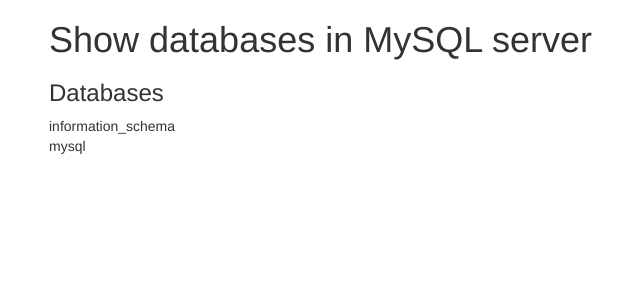
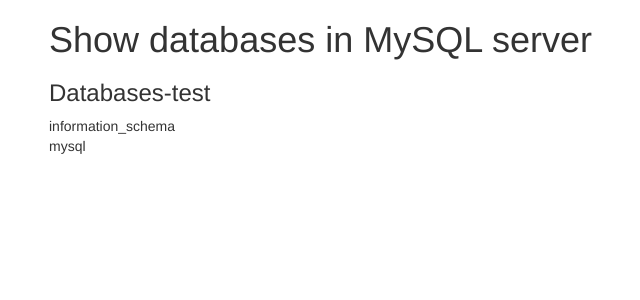
Before and after one commit to rgangaderan/nexon-application-CI, a PHP site: page / in a window 1280 px wide. Shown: the top 300 px of the page, without its empty margins (21-661 px from the left). Run offline with PHP 8.4, Linux system fonts and the light colour scheme.

Commit message:
test docker update

```diff
--- a/nexon-marketing-CI/src/index.php
+++ b/nexon-marketing-CI/src/index.php
@@ -28,7 +28,7 @@ if ($conn->connect_error)
 if (!($result=mysqli_query($conn,'SHOW DATABASES')))
     printf("Error: %s\n", mysqli_error($conn));
 
-echo "<h3>Databases</h3>";
+echo "<h3>Databases-test</h3>";
 
 while($row = mysqli_fetch_row( $result ))
     echo $row[0]."<br />";
```
Also changed, not shown: 1 other file.
